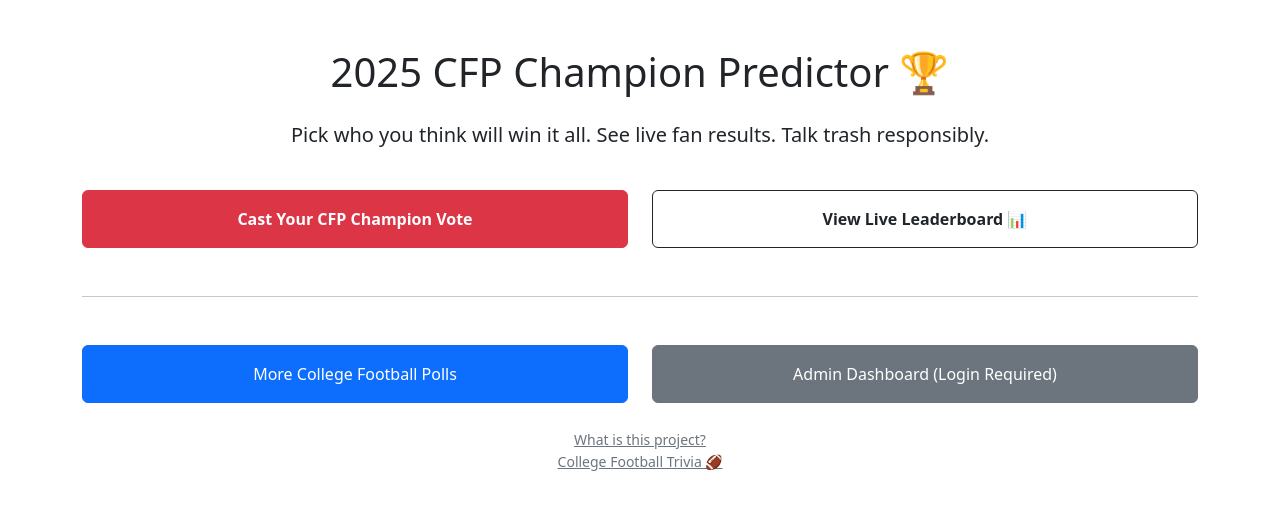
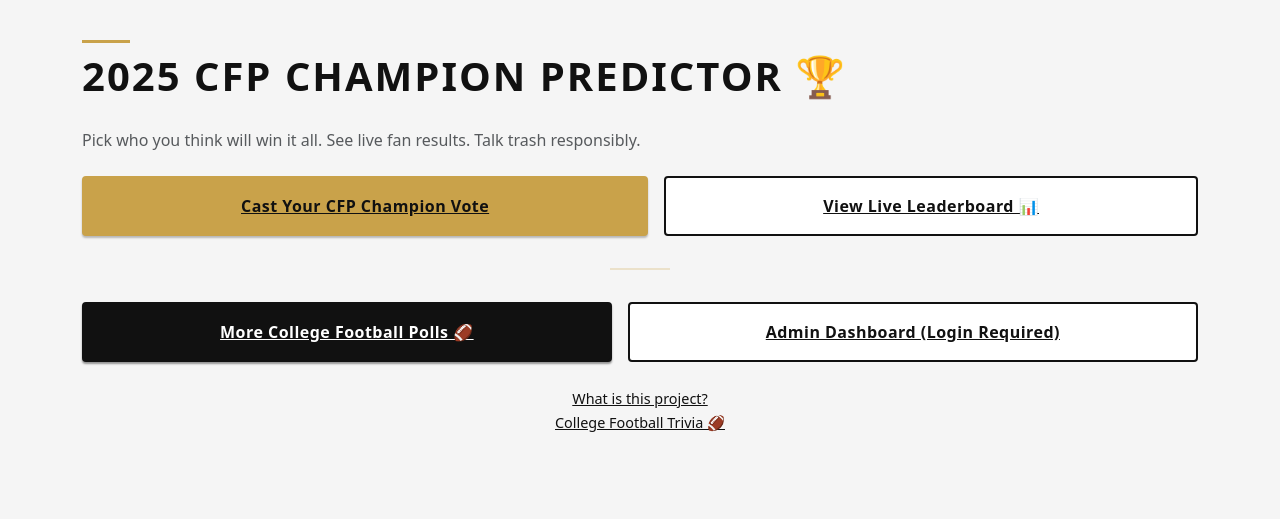
Before and after one commit to jjohnson35mps/miniproject4JeffJohnson, a Django app: page / in a window 1280 px wide. Shown: the top 519 px of the page. Run offline with Django 5.2, Linux system fonts and the light colour scheme.

Commit message:
css commit

```diff
--- /dev/null
+++ b/polls/static/polls/style.css
@@ -0,0 +1,275 @@
+/* CFP THEME
+   Black: #000000 / near-black #111
+   Gold:  #C9A24A (soft metallic gold)
+   Light gold accent: #E2C86B
+   White: #FFFFFF
+   Gray background blocks: #f5f5f5 / #ececec
+   Border gray: #d4d4d4
+   Body text: #1a1a1a
+*/
+
+/* Global reset-ish */
+body {
+    background-color: #f5f5f5;          /* light neutral page bg like CFP site */
+    color: #1a1a1a;                      /* dark readable text */
+    font-family: system-ui, -apple-system, BlinkMacSystemFont, "Segoe UI",
+                 Roboto, "Helvetica Neue", Arial, sans-serif;
+    line-height: 1.5;
+}
+
+/* Headline style: bold, uppercase-ish vibe, dark text */
+h1, h2, h3, h4, h5 {
+    font-weight: 700;
+    color: #111111;
+    letter-spacing: 0.03em;
+}
+
+/* Add subtle gold underline bar under page titles (matches CFP section headers) */
+.page-title {
+    position: relative;
+    display: inline-block;
+    padding-top: 0.25rem;
+    padding-bottom: 0.25rem;
+    margin-bottom: 1.5rem;
+    font-weight: 700;
+    color: #111;
+    text-transform: uppercase;
+    letter-spacing: 0.05em;
+}
+
+.page-title::before {
+    content: "";
+    position: absolute;
+    left: 0;
+    top: -0.5rem;
+    width: 3rem;
+    height: 3px;
+    background-color: #C9A24A; /* gold bar above heading */
+}
+
+/* Cards / content boxes */
+.card,
+.list-group-item,
+.result-card,
+.vote-card {
+    background-color: #ffffff;
+    border: 1px solid #d4d4d4;
+    border-radius: 4px;
+    box-shadow: 0 2px 4px rgba(0,0,0,0.05);
+}
+
+/* poll question list items */
+.list-group-item {
+    display: flex;
+    justify-content: space-between;
+    align-items: flex-start;
+    border-left: 4px solid transparent;
+    transition: all 0.15s ease-in-out;
+}
+
+.list-group-item:hover {
+    background-color: #ececec;
+    border-left-color: #C9A24A; /* gold left stripe on hover */
+    text-decoration: none;
+}
+
+/* question link text */
+.list-group-item a.fw-semibold,
+.list-group-item a {
+    color: #111111;
+    font-weight: 600;
+    text-decoration: none;
+}
+
+.list-group-item a:hover {
+    color: #C9A24A;
+    text-decoration: none;
+}
+
+/* timestamp badge on question list */
+.badge.text-bg-secondary {
+    background-color: #111111 !important; /* black pill */
+    color: #ffffff !important;
+    font-weight: 600;
+    border-radius: 3px;
+    border: 1px solid #000;
+}
+
+/* "results" badges with vote counts */
+.badge.text-bg-primary,
+.badge.bg-primary,
+.badge-primary {
+    background-color: #C9A24A !important; /* gold pill */
+    border: 1px solid #111 !important;
+    color: #111 !important;
+    font-weight: 700;
+    border-radius: 3px !important;
+    min-width: 4rem;
+    text-align: center;
+}
+
+/* CFP-style buttons
+   We'll define our own and you can add these classes in templates.
+*/
+
+/* Gold / primary call-to-action (buy tickets style) */
+.btn-cfp-gold {
+    background-color: #C9A24A;
+    border: 2px solid #C9A24A;
+    color: #111111;
+    font-weight: 700;
+    text-transform: none;
+    letter-spacing: 0.03em;
+    border-radius: 4px;
+    box-shadow: 0 2px 2px rgba(0,0,0,0.25);
+}
+.btn-cfp-gold:hover {
+    background-color: #E2C86B;
+    border-color: #E2C86B;
+    color: #111;
+}
+
+/* Dark / neutral block button (like CFP nav black buttons) */
+.btn-cfp-dark {
+    background-color: #111111;
+    border: 2px solid #111111;
+    color: #ffffff;
+    font-weight: 600;
+    border-radius: 4px;
+    letter-spacing: 0.03em;
+    box-shadow: 0 2px 2px rgba(0,0,0,0.4);
+}
+.btn-cfp-dark:hover {
+    background-color: #000000;
+    border-color: #000000;
+    color: #fff;
+}
+
+/* Outline dark/gray button */
+.btn-cfp-outline {
+    background-color: #ffffff;
+    border: 2px solid #111111;
+    color: #111111;
+    font-weight: 600;
+    border-radius: 4px;
+    letter-spacing: 0.03em;
+}
+.btn-cfp-outline:hover {
+    background-color: #ececec;
+    color: #000;
+}
+
+/* link-style (Back Home, etc.) */
+.btn-cfp-link {
+    background: transparent;
+    border: none;
+    color: #111111;
+    font-weight: 600;
+    padding: 0.5rem 0;
+    text-decoration: underline;
+}
+.btn-cfp-link:hover {
+    color: #C9A24A;
+    text-decoration: underline;
+}
+
+/* Block/section separators */
+hr,
+.divider-line {
+    border: 0;
+    border-top: 2px solid #C9A24A;
+    max-width: 60px;
+    margin: 2rem auto;
+}
+
+/* CFP-ish "quick links list" style */
+.quick-links-box {
+    background-color: #ffffff;
+    border: 1px solid #d4d4d4;
+    padding: 1rem 1.25rem;
+    border-radius: 4px;
+}
+.quick-links-title {
+    font-size: 0.9rem;
+    font-weight: 700;
+    letter-spacing: 0.05em;
+    color: #111;
+    text-transform: uppercase;
+    border-bottom: 1px solid #d4d4d4;
+    padding-bottom: 0.5rem;
+    margin-bottom: 0.5rem;
+}
+.quick-links-box a {
+    display: block;
+    font-size: 0.9rem;
+    text-decoration: none;
+    color: #111111;
+    padding: 0.4rem 0;
+    line-height: 1.3;
+    font-weight: 500;
+}
+.quick-links-box a:hover {
+    color: #C9A24A;
+}
+
+/* Poll detail form (radio choices) */
+.poll-choice-row {
+    border: 1px solid #d4d4d4;
+    background-color: #fff;
+    border-radius: 4px;
+    padding: 0.75rem 1rem;
+    margin-bottom: 0.5rem;
+    display: flex;
+    align-items: center;
+    cursor: pointer;
+}
+.poll-choice-row:hover {
+    border-color: #C9A24A;
+    background-color: #ececec;
+}
+
+.poll-choice-row input[type="radio"] {
+    margin-right: 0.75rem;
+    accent-color: #C9A24A; /* modern browsers */
+}
+
+/* Results list */
+.results-list .list-group-item {
+    border-left: none;
+    background-color: #fff;
+}
+.results-list .list-group-item + .list-group-item {
+    border-top: 0;
+    border-left: 0;
+    border-right: 0;
+    border-bottom: 1px solid #d4d4d4;
+}
+.results-list .list-group-item:last-child {
+    border-bottom: 0;
+}
+
+/* Center footer nav links under result cards */
+.results-actions .btn {
+    min-width: 160px;
+    font-size: 0.9rem;
+    font-weight: 600;
+}
+
+/* Make small text under hero buttons look more CFP-ish */
+.footer-links a {
+    color: #111;
+    font-size: 0.9rem;
+    text-decoration: underline;
+    font-weight: 500;
+}
+.footer-links a:hover {
+    color: #C9A24A;
+}
+
+/* Utility spacing helpers */
+.mb-xxl {
+    margin-bottom: 3rem !important;
+}
+.mt-xxl {
+    margin-top: 3rem !important;
+}
--- a/polls/templates/polls/about.html
+++ b/polls/templates/polls/about.html
@@ -10,7 +10,7 @@
   </head>
   <body class="container py-5">
 
-    <h1 class="mb-4">About This Project</h1>
+    <h1 class="page-title">About This Project</h1>
 
     <p class="lead">
       This Django web app is my Mini Project Four.
--- a/polls/templates/polls/cfp_results.html
+++ b/polls/templates/polls/cfp_results.html
@@ -10,7 +10,7 @@
   </head>
   <body class="container py-5">
 
-    <h1 class="mb-4 text-center">Live CFP Pick Leaderboard 📊</h1>
+    <h1 class="page-title">Live CFP Pick Leaderboard 📊</h1>
 
     {% if results %}
       <p class="text-center text-muted">
--- a/polls/templates/polls/cfp_vote.html
+++ b/polls/templates/polls/cfp_vote.html
@@ -13,7 +13,7 @@
   </head>
   <body class="container py-5">
 
-    <h1 class="mb-4 text-center">Who wins the 2025 College Football Playoff? 🏈</h1>
+    <h1 class="page-title">Who wins the 2025 College Football Playoff? 🏈</h1>
 
     {% if error_message %}
       <div class="alert alert-danger">{{ error_message }}</div>
--- a/polls/templates/polls/detail.html
+++ b/polls/templates/polls/detail.html
@@ -15,7 +15,7 @@
   <body class="container py-5">
 
     <!-- Question text -->
-    <h1 class="mb-4 text-center">
+    <h1 class="page-title">
       {{ question.question_text }}
     </h1>
 
--- a/polls/templates/polls/home.html
+++ b/polls/templates/polls/home.html
@@ -4,59 +4,59 @@
   <head>
     <title>College Football Playoff Predictor</title>
 
+    <!-- Bootstrap CSS -->
     <link
       href="https://cdn.jsdelivr.net/npm/bootstrap@5.3.3/dist/css/bootstrap.min.css"
       rel="stylesheet"
     >
+
+    <!-- Our CFP theme overrides -->
     <link rel="stylesheet" href="{% static 'polls/style.css' %}">
   </head>
     <body class="container py-5">
 
-    <h1 class="mb-4 text-center">2025 CFP Champion Predictor 🏆</h1>
-
-    <p class="lead text-center">
+    <h1 class="page-title">2025 CFP Champion Predictor 🏆</h1>
+    <p class="text-muted mb-4" style="max-width:600px;">
       Pick who you think will win it all. See live fan results. Talk trash responsibly.
     </p>
 
-    <div class="row gy-3 mt-4">
-      <div class="col-md-6">
-        <a class="btn btn-danger w-100 py-3 fw-bold"
-           href="{% url 'polls:cfp_vote' %}">
+    <div class="d-flex flex-column flex-md-row gap-3 mb-4">
+      <a
+        class="btn-cfp-gold flex-fill text-center py-3"
+        href="{% url 'polls:cfp_vote' %}"
+      >
         Cast Your CFP Champion Vote
       </a>
-      </div>
-      <div class="col-md-6">
-        <a class="btn btn-outline-dark w-100 py-3 fw-bold"
-           href="{% url 'polls:cfp_results' %}">
+
+      <a
+        class="btn-cfp-outline flex-fill text-center py-3"
+        href="{% url 'polls:cfp_results' %}"
+      >
         View Live Leaderboard 📊
       </a>
     </div>
-    </div>
 
-    <hr class="my-5">
+    <hr class="divider-line">
 
-    <div class="row gy-3">
-      <div class="col-md-6">
-        <a class="btn btn-primary w-100 py-3"
-           href="{% url 'polls:index' %}">
-          More College Football Polls
+    <div class="d-flex flex-column flex-md-row gap-3 mb-4">
+      <a
+        class="btn-cfp-dark flex-fill text-center py-3"
+        href="{% url 'polls:index' %}"
+      >
+        More College Football Polls 🏈
       </a>
-      </div>
-      <div class="col-md-6">
-        <a class="btn btn-secondary w-100 py-3"
-           href="/admin/">
+
+      <a
+        class="btn-cfp-outline flex-fill text-center py-3"
+        href="/admin/"
+      >
         Admin Dashboard (Login Required)
       </a>
     </div>
-    </div>
 
-    <div class="text-center mt-4">
-      <a href="{% url 'about' %}" class="link-secondary small">
-        What is this project?
-      </a>
-        <a href="{% url 'trivia' %}" class="link-secondary small d-block">
-            College Football Trivia 🏈
-        </a>
+    <div class="footer-links text-center mt-4">
+      <div><a href="#">What is this project?</a></div>
+      <div><a href="#">College Football Trivia 🏈</a></div>
     </div>
 
     <script src="https://cdn.jsdelivr.net/npm/bootstrap@5.3.3/dist/js/bootstrap.bundle.min.js"></script>
--- a/polls/templates/polls/question_list.html
+++ b/polls/templates/polls/question_list.html
@@ -12,7 +12,7 @@
   </head>
   <body class="container py-5">
 
-    <h1 class="mb-4">Latest Questions</h1>
+    <h1 class="page-title">Latest Questions</h1>
 
     {% if latest_question_list %}
       <ul class="list-group mb-4">
--- a/polls/templates/polls/results.html
+++ b/polls/templates/polls/results.html
@@ -14,7 +14,7 @@
 
   <body class="container py-5">
 
-    <h1 class="text-center mb-4">
+    <h1 class="page-title">
       Results: {{ question.question_text }}
     </h1>
 
--- a/polls/templates/polls/trivia.html
+++ b/polls/templates/polls/trivia.html
@@ -10,7 +10,7 @@
   </head>
   <body class="container py-5">
 
-    <h1 class="mb-4 text-center">College Football Trivia 🏈</h1>
+    <h1 class="page-title">College Football Trivia 🏈</h1>
 
     <p class="lead text-center mb-5">
       Test your fan card. Impress your friends. Talk trash with historical accuracy.
```
Also changed, not shown: polls/templates/polls/index.html (+4 -4 lines), mysite/cfp_trophy.png (added). Lines whose indentation alone changed are shown as unchanged.
